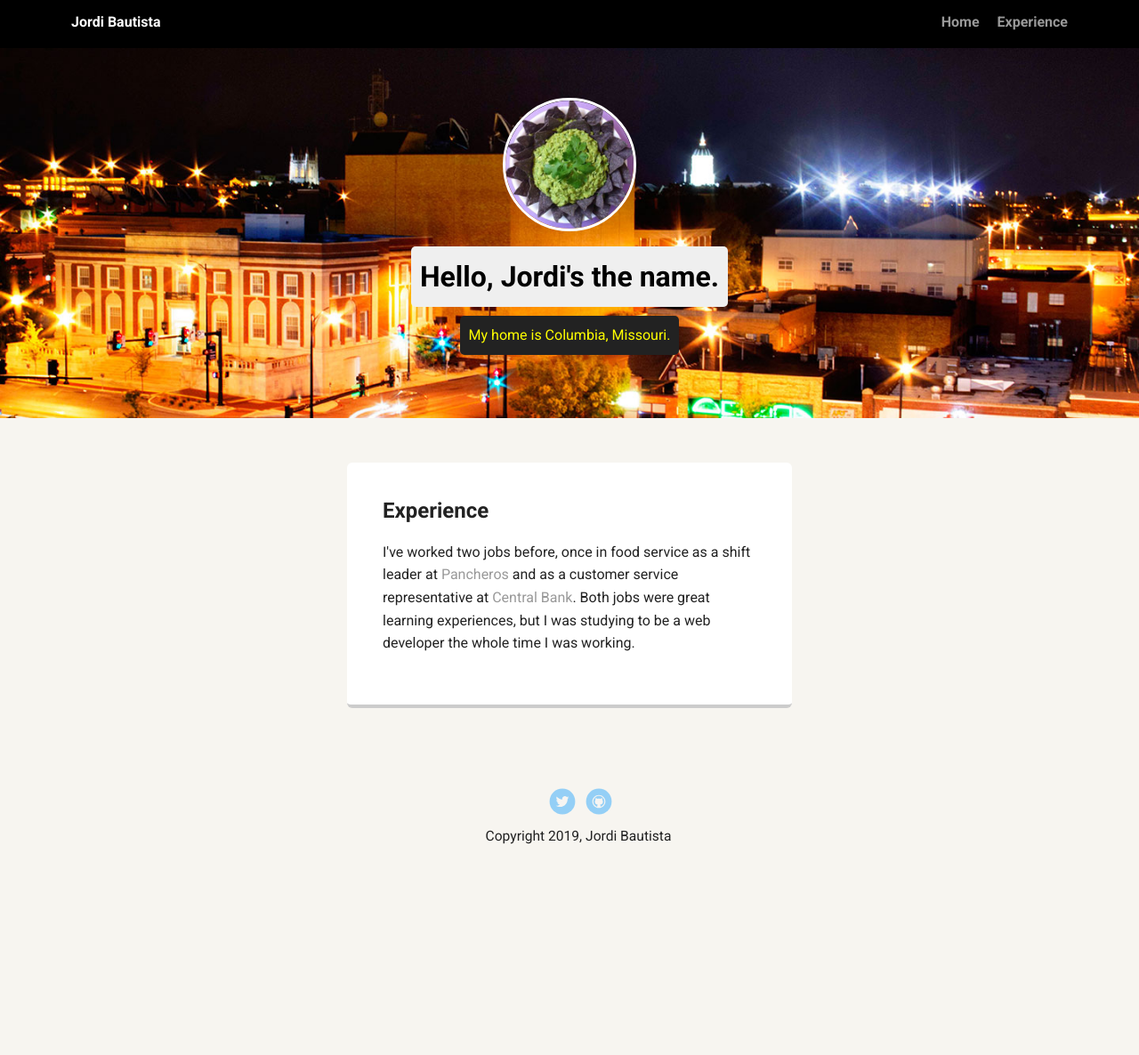
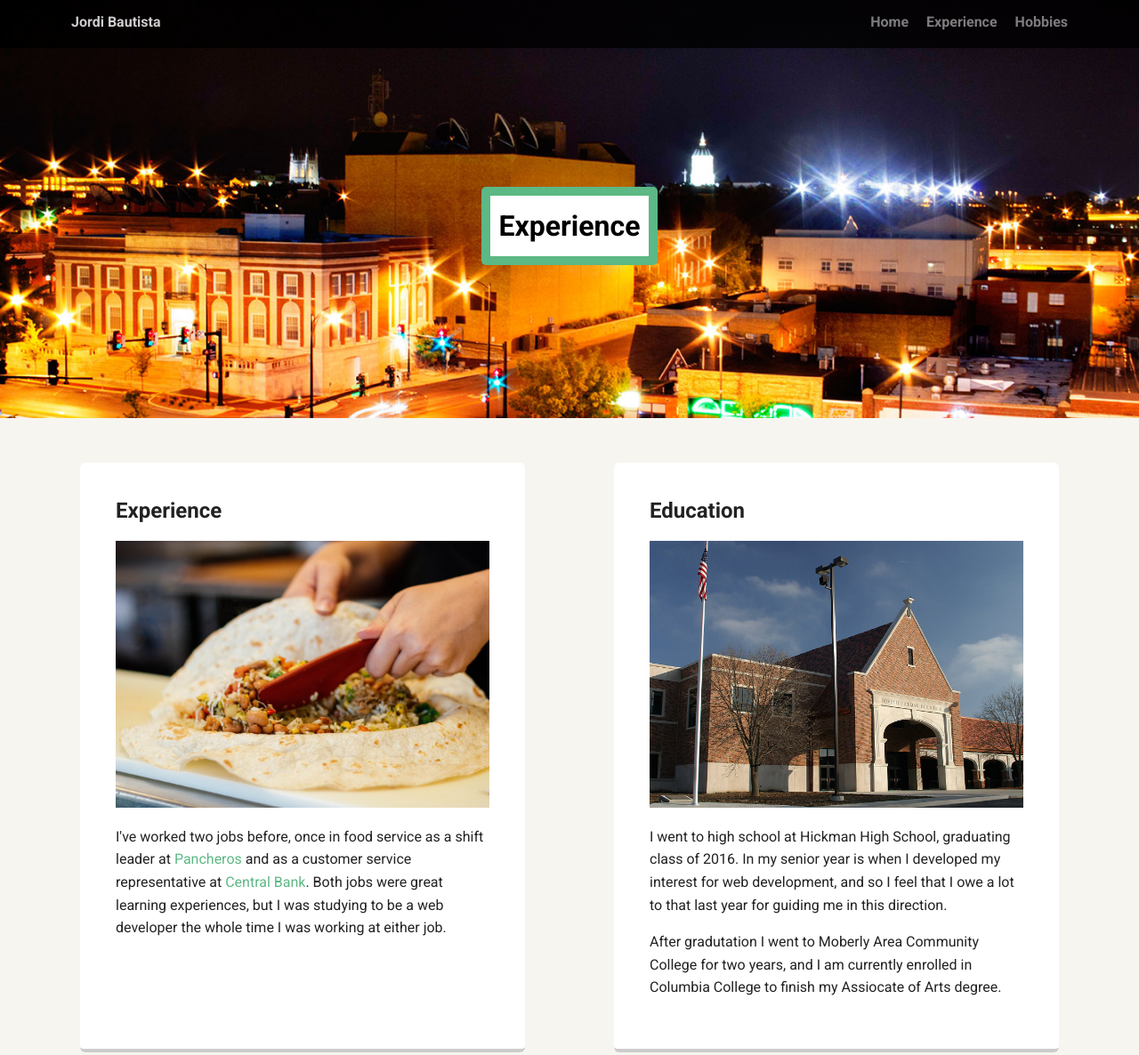
Before and after one commit to jbs022/project-1, a plain HTML site: page experience.html in a window 1280 px wide. Shown: the top 1186 px of the page at 89% size. Before the commit the page ends 1045 px from the top, so only its background shows below. Drawn offline with Linux system fonts and the light colour scheme; a web font is replaced by a local one.

Commit message:
Added Personal Info
I added changes to aesthetics, mostly changing colors to green/purple. I added another page for Hobbies linking to another site I have made. I added images to each "info-card." Lastly, I changed the semantics of the index.html to be a little more obvious of what they are.

```diff
--- a/experience.html
+++ b/experience.html
@@ -8,34 +8,41 @@
   <link href="https://fonts.googleapis.com/css?family=Muli%7CRoboto:400,300,500,700,900" rel="stylesheet"></head>
   <body>
 
-    <div class="main-nav">
+    <div class="menu">
         <ul class="nav">
           <li class="name">Jordi Bautista</li>
           <li><a href="index.html">Home</a></li>
           <li><a href="experience.html">Experience</a></li>
+          <li><a href="hobbies.html">Hobbies</a></li>
         </ul>
     </div>
 
     <header>
-      <img src="images/guac.jpg" alt="Delicious guacamole" class="profile-image">
-      <h1 class="tag name">Hello, Jordi's the name.</h1>
-      <p class="tag location">My home is Columbia, Missouri.</p>
+      <h1 class="title">Experience</h1>
     </header>
 
     <main class="flex">
-      <div class="card">
+      <div class="info-card">
         <h2>Experience</h2>
+        <img src="images/pancheros.jpg" alt="Stirring A Burrito At Pancheros" class="info-card-pictures"/>
         <p>I've worked two jobs before, once in food service as a shift leader at <a href="https://www.pancheros.com/" target="_blank">Pancheros</a>
         and as a customer service representative at <a href="https://www.centralbank.net/" target="_blank">Central Bank</a>. Both jobs were great learning
-        experiences, but I was studying to be a web developer the whole time I was working.</p>
+        experiences, but I was studying to be a web developer the whole time I was working at either job.</p>
+      </div>
 
+      <div class="info-card">
+        <h2>Education</h2>
+        <img src="images/hickman.jpg" alt="Hickman High School Building" class="info-card-pictures"/>
+        <p>I went to high school at Hickman High School, graduating class of 2016. In my senior year is when I developed my interest for web development, and so I
+        feel that I owe a lot to that last year for guiding me in this direction.</p>
+        <p>After gradutation I went to Moberly Area Community College for two years, and I am currently enrolled in Columbia College to finish my Assiocate of Arts degree.</p>
       </div>
 
     </main>
     <footer>
       <ul>
-        <li><a href="#" class="social twitter">Twitter</a></li>
-        <li><a href="#" class="social github">Github</a></li>
+        <li><a href="https://twitter.com/jbs0222" target="_blank" class="social twitter">Twitter</a></li>
+        <li><a href="https://github.com/jbs022/project-1" target="_blank" class="social github">Github</a></li>
       </ul>
       <p class="copyright">Copyright 2019, Jordi Bautista</p>
     </footer>
--- a/styles.css
+++ b/styles.css
@@ -23,13 +23,14 @@ a:hover {
 
 /* Section Styles */
 
-.main-nav {
+.menu {
   width: 100%;
   background: black;
   min-height: 30px;
   padding: 10px;
   position: fixed;
   text-align: center;
+  opacity: 0.8;
 }
 .nav {
   display: flex;
@@ -70,12 +71,24 @@ header .profile-image {
   width: 150px;
   height: 150px;
   border-radius: 50%;
-  border: 3px solid white;
+  border: 3px solid #5cb884;
   transition: all .5s;
 }
 header .profile-image:hover {
   transform: scale(1.2) rotate(5deg);
 }
+
+.title {
+  text-align: center;
+  display: inline-block;
+  margin-top: 150px;
+  background-color: #fff;
+  color: #000;
+  padding: 10px;
+  border-radius: 5px;
+  border: 10px solid #5cb884;
+}
+
 .tag {
   background-color: #efefef;
   color: black;
@@ -86,9 +99,9 @@ header .profile-image:hover {
 }
 .location {
   background-color: #222;
-  color: yellow;
+  color: white;
 }
-.card {
+.info-card {
   margin: 30px;
   padding: 20px 40px 40px;
   max-width: 500px;
@@ -98,8 +111,23 @@ header .profile-image:hover {
   border-radius: 6px;
   transition: all .5s;
 }
-.card:hover {
-  border-color: #ff99ff;
+.info-card:hover {
+  border-color: #5cb884;
+}
+
+.info-card a {
+  color: #5cb884;
+}
+
+.info-card a:hover {
+  color: #2f6a49;
+}
+
+.info-card-pictures {
+  text-align: center;
+  max-width: 420px;
+  min-height: 300px;
+  object-fit: cover;
 }
 
 ul.skills {
@@ -108,16 +136,16 @@ ul.skills {
 }
 
 .skills li {
-  border-radius: 6px;
+  border-radius: 30px;
   display: inline-block;
-  background: #ff9904;
+  background: #5cb884;
   color: white;
   padding: 5px 10px;
   margin: 2px;
 }
 
 .skills li:nth-child(odd) {
-  background: #0399ff;
+  background: #dfc3ef;
 }
 
 footer {
@@ -188,13 +216,18 @@ a.social:hover {
     padding: 0 30px;
   }
 
-
   main {
     padding-top: 20px;
   }
 
   main p {
     line-height: 1.6em;
+  }
+
+  .info-card-pictures {
+    width: 100%;
+    height: auto;
+    object-fit: cover;
   }
 
   footer {
```
Also changed, not shown: hobbies.html (added, +43 -0 lines), index.html (+7 -6 lines), images/central-bank.jpg (added), images/hickman.jpg (added), images/me.png (deleted), images/mizzou-smash-logo.png (added), images/pancheros.jpg (added), images/portland.jpg (deleted).
